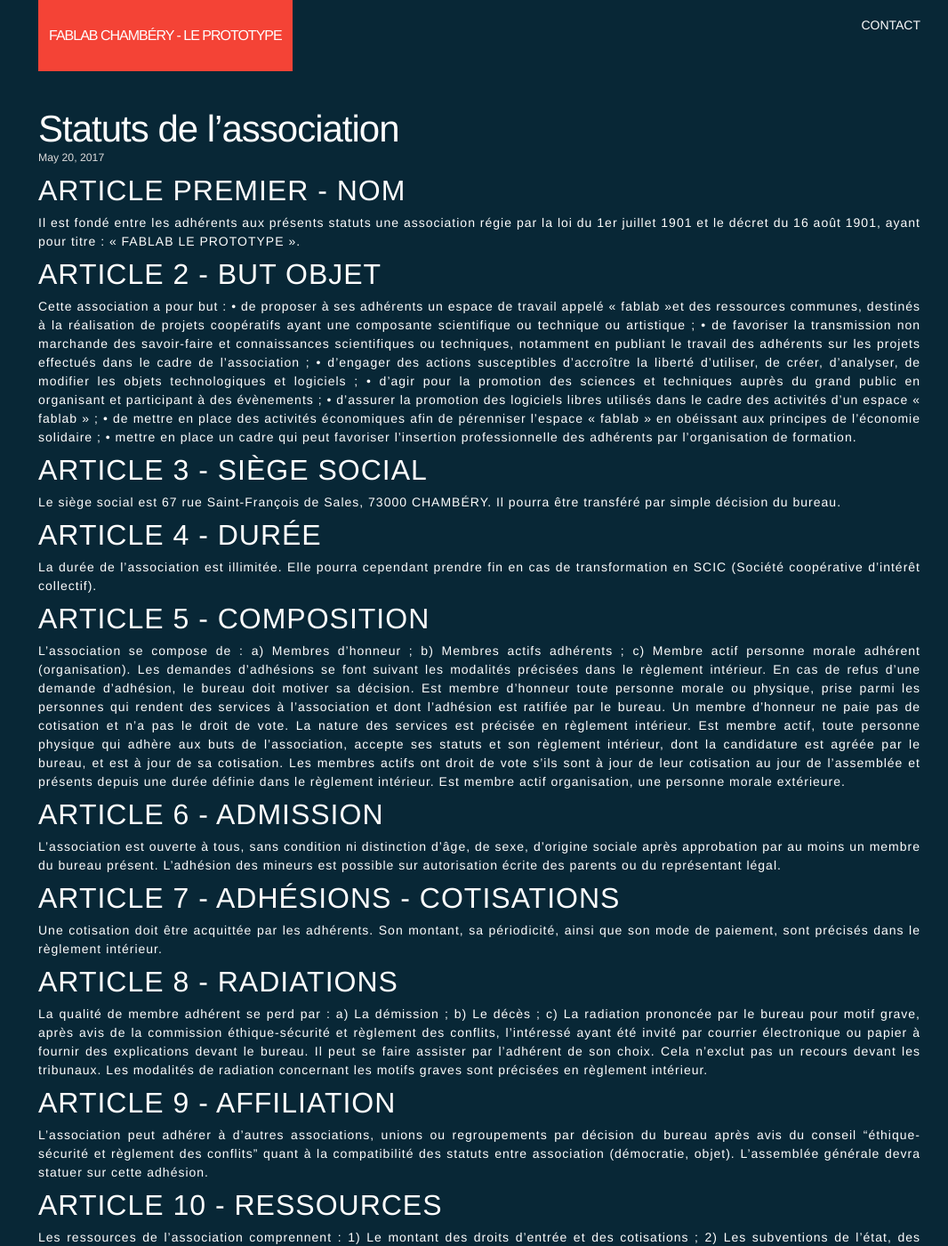
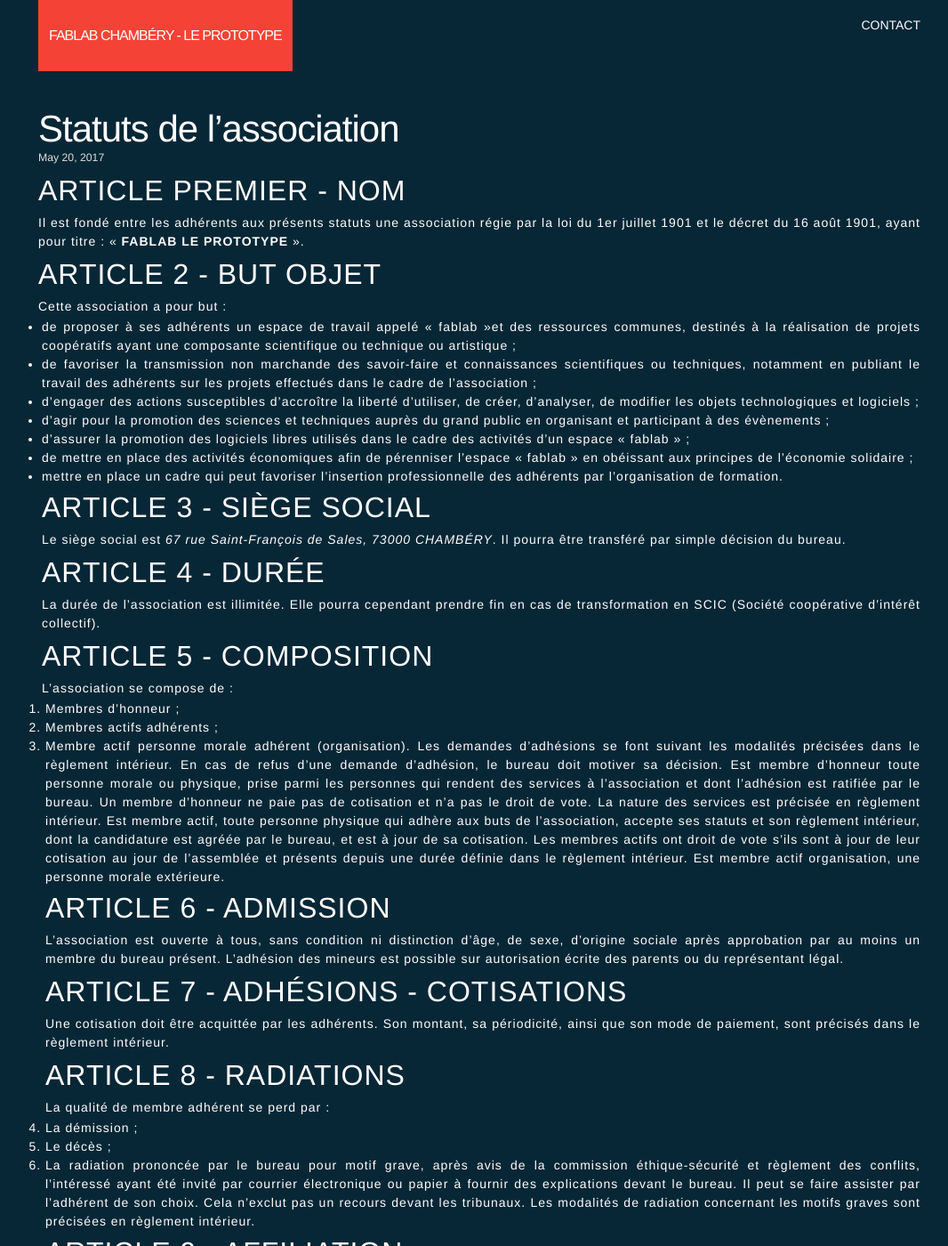
Before and after one commit to fablab-leprototype/fablab-leprototype.github.io, a Jekyll site: the page built from _posts/2017-05-20-statutsdelassociation.markdown, in a window 1280 px wide and 1400 px high. Shown: the whole window at 89% size, without its empty margins (101-1167 px from the left). Built offline with Jekyll 4.4.1, drawn with Linux system fonts in a browser that asks for light colours; nearby versions of some CDN libraries; some of the changed lines change nothing that is shown; some of the changed text lies outside the part shown.

Commit message:
Syntax
lists, bold

```diff
--- a/_posts/2017-05-20-statutsdelassociation.markdown
+++ b/_posts/2017-05-20-statutsdelassociation.markdown
@@ -8,25 +8,25 @@
 categories: jekyll update
 ---
 ## ARTICLE PREMIER - NOM
-Il est fondé entre les adhérents aux présents statuts une association régie par la loi du 1er juillet 1901 et le décret du 16 août 1901, ayant pour titre : « FABLAB LE PROTOTYPE ».
+Il est fondé entre les adhérents aux présents statuts une association régie par la loi du 1er juillet 1901 et le décret du 16 août 1901, ayant pour titre : « **FABLAB LE PROTOTYPE** ».
 ## ARTICLE 2 - BUT OBJET
 Cette association a pour but :
-• de proposer à ses adhérents un espace de travail appelé « fablab »et des ressources communes, destinés à la réalisation de projets coopératifs ayant une composante scientifique ou technique ou artistique ;
-• de favoriser la transmission non marchande des savoir-faire et connaissances scientifiques ou techniques, notamment en publiant le travail des adhérents sur les projets effectués dans le cadre de l’association ;
-• d’engager des actions susceptibles d’accroître la liberté d’utiliser, de créer, d’analyser, de modifier les objets technologiques et logiciels ;
-• d’agir pour la promotion des sciences et techniques auprès du grand public en organisant et participant à des évènements ;
-• d'assurer la promotion des logiciels libres utilisés dans le cadre des activités d’un espace « fablab » ;
-• de mettre en place des activités économiques afin de pérenniser l’espace « fablab » en obéissant aux principes de l’économie solidaire ;
-• mettre en place un cadre qui peut favoriser l'insertion professionnelle des adhérents par l’organisation de formation.
+- de proposer à ses adhérents un espace de travail appelé « fablab »et des ressources communes, destinés à la réalisation de projets coopératifs ayant une composante scientifique ou technique ou artistique ;
+- de favoriser la transmission non marchande des savoir-faire et connaissances scientifiques ou techniques, notamment en publiant le travail des adhérents sur les projets effectués dans le cadre de l’association ;
+- d’engager des actions susceptibles d’accroître la liberté d’utiliser, de créer, d’analyser, de modifier les objets technologiques et logiciels ;
+- d’agir pour la promotion des sciences et techniques auprès du grand public en organisant et participant à des évènements ;
+- d'assurer la promotion des logiciels libres utilisés dans le cadre des activités d’un espace « fablab » ;
+- de mettre en place des activités économiques afin de pérenniser l’espace « fablab » en obéissant aux principes de l’économie solidaire ;
+- mettre en place un cadre qui peut favoriser l'insertion professionnelle des adhérents par l’organisation de formation.
 ## ARTICLE 3 - SIÈGE SOCIAL
-Le siège social est 67 rue Saint-François de Sales, 73000 CHAMBÉRY. Il pourra être transféré par simple décision du bureau.
+Le siège social est _67 rue Saint-François de Sales, 73000 CHAMBÉRY_. Il pourra être transféré par simple décision du bureau.
 ## ARTICLE 4 - DURÉE
 La durée de l’association est illimitée. Elle pourra cependant prendre fin en cas de transformation en SCIC (Société coopérative d’intérêt collectif).
 ## ARTICLE 5 - COMPOSITION
 L'association se compose de :
-a) Membres d'honneur ;
-b) Membres actifs adhérents ;
-c) Membre actif personne morale adhérent (organisation).
+1. Membres d'honneur ;
+2. Membres actifs adhérents ;
+3. Membre actif personne morale adhérent (organisation).
 Les demandes d’adhésions se font suivant les modalités précisées dans le règlement intérieur. En cas de refus d’une demande d’adhésion, le bureau doit motiver sa décision.
 Est membre d’honneur toute personne morale ou physique, prise parmi les personnes qui rendent des services à l’association et dont l’adhésion est ratifiée par le bureau. Un membre d’honneur ne paie pas de cotisation et n’a pas le droit de vote. La nature des services est précisée en règlement intérieur.
 Est membre actif, toute personne physique qui adhère aux buts de l’association, accepte ses statuts et son règlement intérieur, dont la candidature est agréée par le bureau, et est à jour de sa cotisation.
@@ -38,17 +38,17 @@
 Une cotisation doit être acquittée par les adhérents. Son montant, sa périodicité, ainsi que son mode de paiement, sont précisés dans le règlement intérieur.
 ## ARTICLE 8 - RADIATIONS
 La qualité de membre adhérent se perd par :
-a) La démission ;
-b) Le décès ;
-c) La radiation prononcée par le bureau pour motif grave, après avis de la commission éthique-sécurité et règlement des conflits, l'intéressé ayant été invité par courrier électronique ou papier à fournir des explications devant le bureau. Il peut se faire assister par l’adhérent de son choix. Cela n’exclut pas un recours devant les tribunaux. Les modalités de radiation concernant les motifs graves sont précisées en règlement intérieur.
+1. La démission ;
+2. Le décès ;
+3. La radiation prononcée par le bureau pour motif grave, après avis de la commission éthique-sécurité et règlement des conflits, l'intéressé ayant été invité par courrier électronique ou papier à fournir des explications devant le bureau. Il peut se faire assister par l’adhérent de son choix. Cela n’exclut pas un recours devant les tribunaux. Les modalités de radiation concernant les motifs graves sont précisées en règlement intérieur.
 ## ARTICLE 9 - AFFILIATION
-L’association peut adhérer à d’autres associations, unions ou regroupements par décision du bureau après avis du conseil “éthique-sécurité et règlement des conflits” quant à la compatibilité des statuts entre association (démocratie, objet). L’assemblée générale devra statuer sur cette adhésion.
+L’association peut adhérer à d’autres associations, unions ou regroupements par décision du bureau après avis du conseil “_éthique-sécurité et règlement des conflits_” quant à la compatibilité des statuts entre association (démocratie, objet). L’assemblée générale devra statuer sur cette adhésion.
 ## ARTICLE 10 - RESSOURCES
 Les ressources de l'association comprennent :
-1) Le montant des droits d'entrée et des cotisations ;
-2) Les subventions de l'état, des départements et des communes ;
-3) Ressources issues d'activités économiques en lien avec les activités techniques, pédagogiques, scientifiques, artistiques, formatives du fablab ;
-4) Toutes les ressources autorisées par les lois et règlements en vigueur.
+1. Le montant des droits d'entrée et des cotisations ;
+2. Les subventions de l'état, des départements et des communes ;
+3. Ressources issues d'activités économiques en lien avec les activités techniques, pédagogiques, scientifiques, artistiques, formatives du fablab ;
+4. Toutes les ressources autorisées par les lois et règlements en vigueur.
 ## ARTICLE 11 - ASSEMBLEE GENERALE ORDINAIRE
 L’assemblée générale ordinaire comprend les membres actifs de l’association. Elle se réunit au moins une fois par année calendaire, à une date fixée par le bureau. Quinze jours avant la date fixée, les membres actifs sont convoqués par affichage dans les locaux de l’association, courrier papier ou électronique. L’ordre du jour doit être indiqué sur la convocation.
 Chaque adhérent peut solliciter l’ajout de questions à l’ordre du jour.
```
